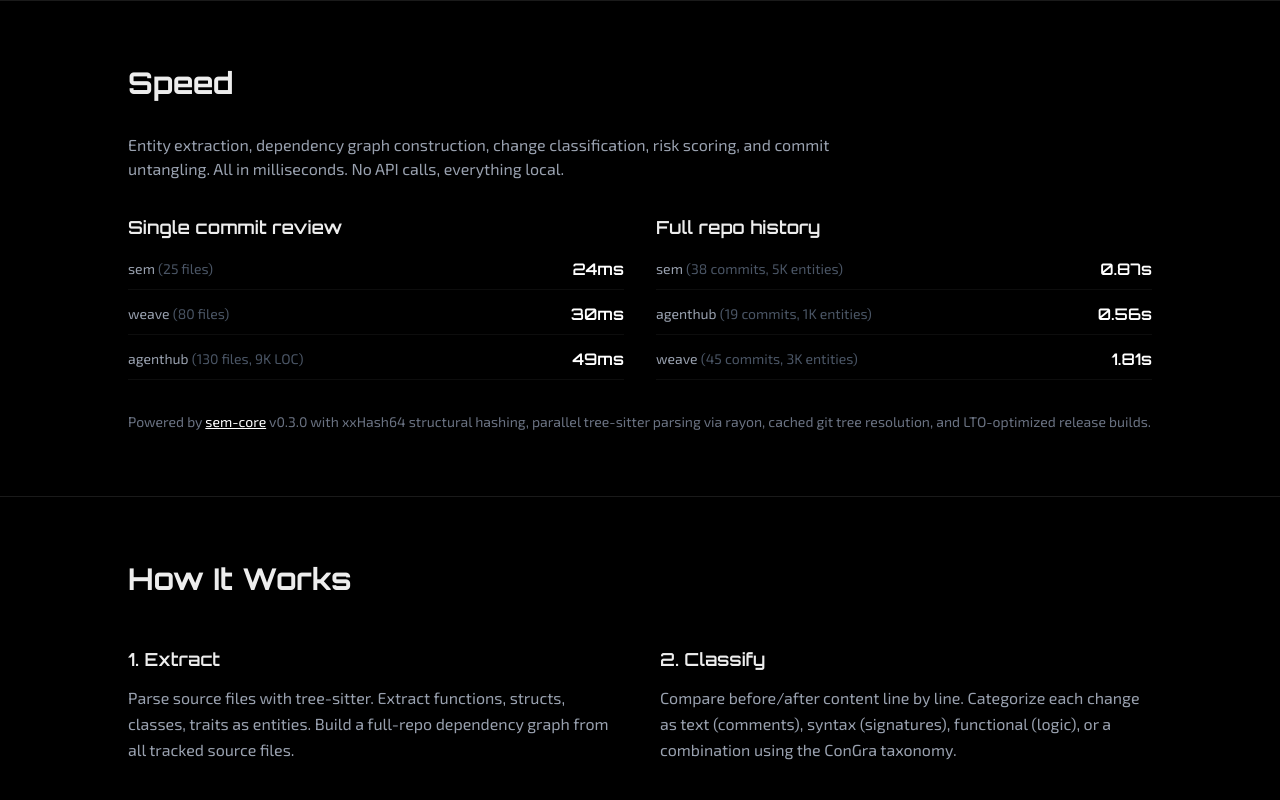
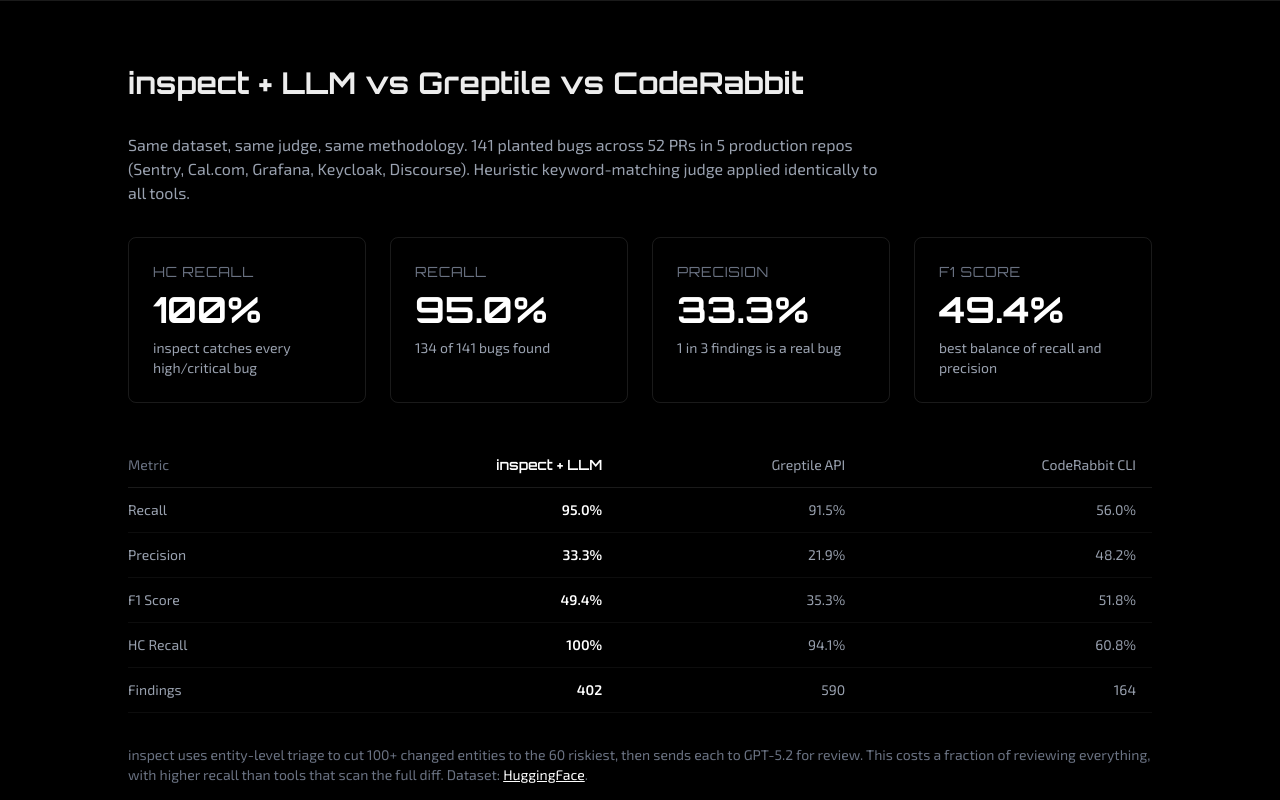
Before and after one commit to Ataraxy-Labs/inspect, a Next.js app in the folder site/: page / in a window 1280 px wide. Shown: the part 1820-2620 px from the top of the page. Built offline with nearby package versions, Linux system fonts and the light colour scheme.

Commit message:
add three-way code review benchmark: inspect vs Greptile vs CodeRabbit
141 planted bugs, 52 PRs, 5 repos, same heuristic judge for all tools.
inspect+GPT-5.2: 95.0% recall, 33.3% precision, 49.4% F1, 100% HC recall.
Greptile: 91.5%/21.9%/35.3%, CodeRabbit: 56.0%/48.2%/51.8%.

```diff
--- a/site/src/app/page.tsx
+++ b/site/src/app/page.tsx
@@ -105,6 +105,75 @@
 
           <p className="text-gray-500 text-sm">
             Blast radius 595 means one entity change could affect 595 other entities transitively. A line-level diff won&apos;t tell you this. 70.7% cross-file impact means reviewing one file in isolation misses the picture.
+          </p>
+        </div>
+      </section>
+
+      {/* Code Review Benchmark */}
+      <section className="px-6 py-16 border-t border-white/10">
+        <div className="max-w-5xl mx-auto">
+          <h2 className="text-3xl font-bold mb-8" style={{ fontFamily: "var(--font-heading)" }}>
+            inspect + LLM vs Greptile vs CodeRabbit
+          </h2>
+          <p className="text-gray-400 mb-8 max-w-3xl">
+            Same dataset, same judge, same methodology. 141 planted bugs across 52 PRs in 5 production repos (Sentry, Cal.com, Grafana, Keycloak, Discourse). Heuristic keyword-matching judge applied identically to all tools.
+          </p>
+
+          <div className="grid md:grid-cols-4 gap-6 mb-10">
+            <div className="border border-white/10 rounded-lg p-6">
+              <p className="text-sm text-gray-500 uppercase tracking-wider mb-2" style={{ fontFamily: "var(--font-heading)" }}>HC Recall</p>
+              <p className="text-4xl font-bold text-white" style={{ fontFamily: "var(--font-heading)" }}>100%</p>
+              <p className="text-gray-400 mt-2 text-sm">inspect catches every high/critical bug</p>
+            </div>
+            <div className="border border-white/10 rounded-lg p-6">
+              <p className="text-sm text-gray-500 uppercase tracking-wider mb-2" style={{ fontFamily: "var(--font-heading)" }}>Recall</p>
+              <p className="text-4xl font-bold text-white" style={{ fontFamily: "var(--font-heading)" }}>95.0%</p>
+              <p className="text-gray-400 mt-2 text-sm">134 of 141 bugs found</p>
+            </div>
+            <div className="border border-white/10 rounded-lg p-6">
+              <p className="text-sm text-gray-500 uppercase tracking-wider mb-2" style={{ fontFamily: "var(--font-heading)" }}>Precision</p>
+              <p className="text-4xl font-bold text-white" style={{ fontFamily: "var(--font-heading)" }}>33.3%</p>
+              <p className="text-gray-400 mt-2 text-sm">1 in 3 findings is a real bug</p>
+            </div>
+            <div className="border border-white/10 rounded-lg p-6">
+              <p className="text-sm text-gray-500 uppercase tracking-wider mb-2" style={{ fontFamily: "var(--font-heading)" }}>F1 Score</p>
+              <p className="text-4xl font-bold text-white" style={{ fontFamily: "var(--font-heading)" }}>49.4%</p>
+              <p className="text-gray-400 mt-2 text-sm">best balance of recall and precision</p>
+            </div>
+          </div>
+
+          {/* Comparison table */}
+          <div className="overflow-x-auto mb-8">
+            <table className="w-full text-sm">
+              <thead>
+                <tr className="border-b border-white/10">
+                  <th className="text-left py-3 pr-4 text-gray-500 font-normal">Metric</th>
+                  <th className="text-right py-3 px-4 text-white font-semibold" style={{ fontFamily: "var(--font-heading)" }}>inspect + LLM</th>
+                  <th className="text-right py-3 px-4 text-gray-400 font-normal">Greptile API</th>
+                  <th className="text-right py-3 px-4 text-gray-400 font-normal">CodeRabbit CLI</th>
+                </tr>
+              </thead>
+              <tbody>
+                {[
+                  { metric: "Recall", inspect: "95.0%", greptile: "91.5%", coderabbit: "56.0%" },
+                  { metric: "Precision", inspect: "33.3%", greptile: "21.9%", coderabbit: "48.2%" },
+                  { metric: "F1 Score", inspect: "49.4%", greptile: "35.3%", coderabbit: "51.8%" },
+                  { metric: "HC Recall", inspect: "100%", greptile: "94.1%", coderabbit: "60.8%" },
+                  { metric: "Findings", inspect: "402", greptile: "590", coderabbit: "164" },
+                ].map((row) => (
+                  <tr key={row.metric} className="border-b border-white/5">
+                    <td className="py-3 pr-4 text-gray-400">{row.metric}</td>
+                    <td className="py-3 px-4 text-right text-white font-semibold">{row.inspect}</td>
+                    <td className="py-3 px-4 text-right text-gray-400">{row.greptile}</td>
+                    <td className="py-3 px-4 text-right text-gray-400">{row.coderabbit}</td>
+                  </tr>
+                ))}
+              </tbody>
+            </table>
+          </div>
+
+          <p className="text-gray-500 text-sm">
+            inspect uses entity-level triage to cut 100+ changed entities to the 60 riskiest, then sends each to GPT-5.2 for review. This costs a fraction of reviewing everything, with higher recall than tools that scan the full diff. Dataset: <a href="https://huggingface.co/datasets/rs545837/inspect-greptile-bench" className="text-white underline hover:text-gray-300" target="_blank" rel="noopener noreferrer">HuggingFace</a>.
           </p>
         </div>
       </section>
```
Also changed, not shown: 5 other files (tests, documents, lock files or other folders).
